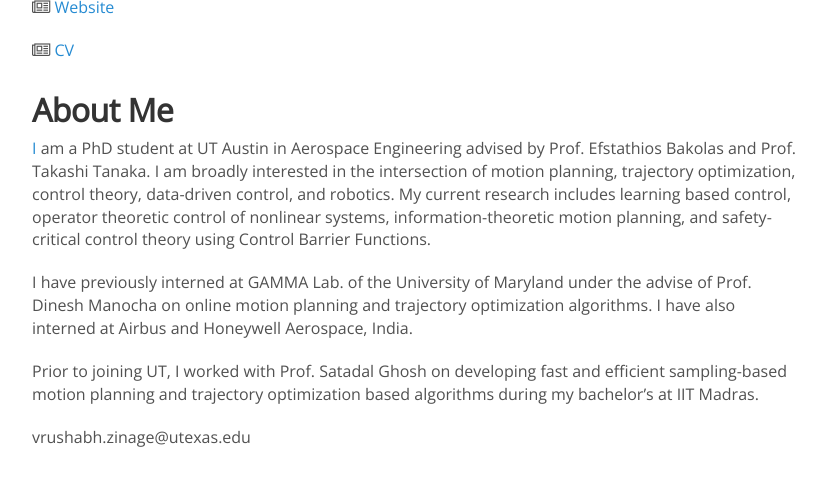
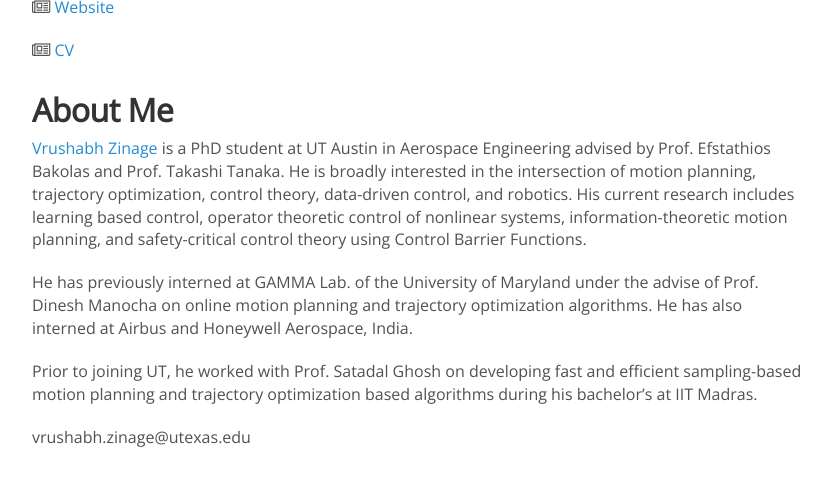
Before and after one commit to bakolaslab/bakolaslab.github.io, a Jekyll site: the page built from _people/vrushabh_zinage.md, in a window 1280 px wide, cut to the strip 391-877 px from the top of the page. Shown: the whole strip, without its empty margins (223-1054 px from the left). Built offline with Jekyll 4.4.1, drawn with Linux system fonts in a browser that asks for light colours; nearby versions of some CDN libraries; comment, search, counter and statistics services are not loaded.

Commit message:
Update vrushabh_zinage.md

```diff
--- a/_people/vrushabh_zinage.md
+++ b/_people/vrushabh_zinage.md
@@ -17,11 +17,11 @@ joined: 2021
 
 
 ## About Me
-[I](https://www.linkedin.com/in/vrushabh-zinage/) am a PhD student at UT Austin in Aerospace Engineering advised by Prof. Efstathios Bakolas and Prof. Takashi Tanaka. I am broadly interested in the intersection of motion planning, trajectory optimization, control theory, data-driven control, and robotics. My current research includes learning based control, operator theoretic control of nonlinear systems, information-theoretic motion planning, and safety-critical control theory using Control Barrier Functions.
+[Vrushabh Zinage](https://www.linkedin.com/in/vrushabh-zinage/) is a PhD student at UT Austin in Aerospace Engineering advised by Prof. Efstathios Bakolas and Prof. Takashi Tanaka. He is broadly interested in the intersection of motion planning, trajectory optimization, control theory, data-driven control, and robotics. His current research includes learning based control, operator theoretic control of nonlinear systems, information-theoretic motion planning, and safety-critical control theory using Control Barrier Functions.
 
-I have previously interned at GAMMA Lab. of the University of Maryland under the advise of Prof. Dinesh Manocha on online motion planning and trajectory optimization algorithms. I have also interned at Airbus and Honeywell Aerospace, India.
+He has previously interned at GAMMA Lab. of the University of Maryland under the advise of Prof. Dinesh Manocha on online motion planning and trajectory optimization algorithms. He has also interned at Airbus and Honeywell Aerospace, India.
 
-Prior to joining UT, I worked with Prof. Satadal Ghosh on developing fast and efficient sampling-based motion planning and trajectory optimization based algorithms during my bachelor's at IIT Madras.
+Prior to joining UT, he worked with Prof. Satadal Ghosh on developing fast and efficient sampling-based motion planning and trajectory optimization based algorithms during his bachelor's at IIT Madras.
 
 <!-- ## My interests
 Broadly interested in data, machine learning, and brains. I've done a lot of work with EEG and human memory in the past. Right now I'm excited about:
```
